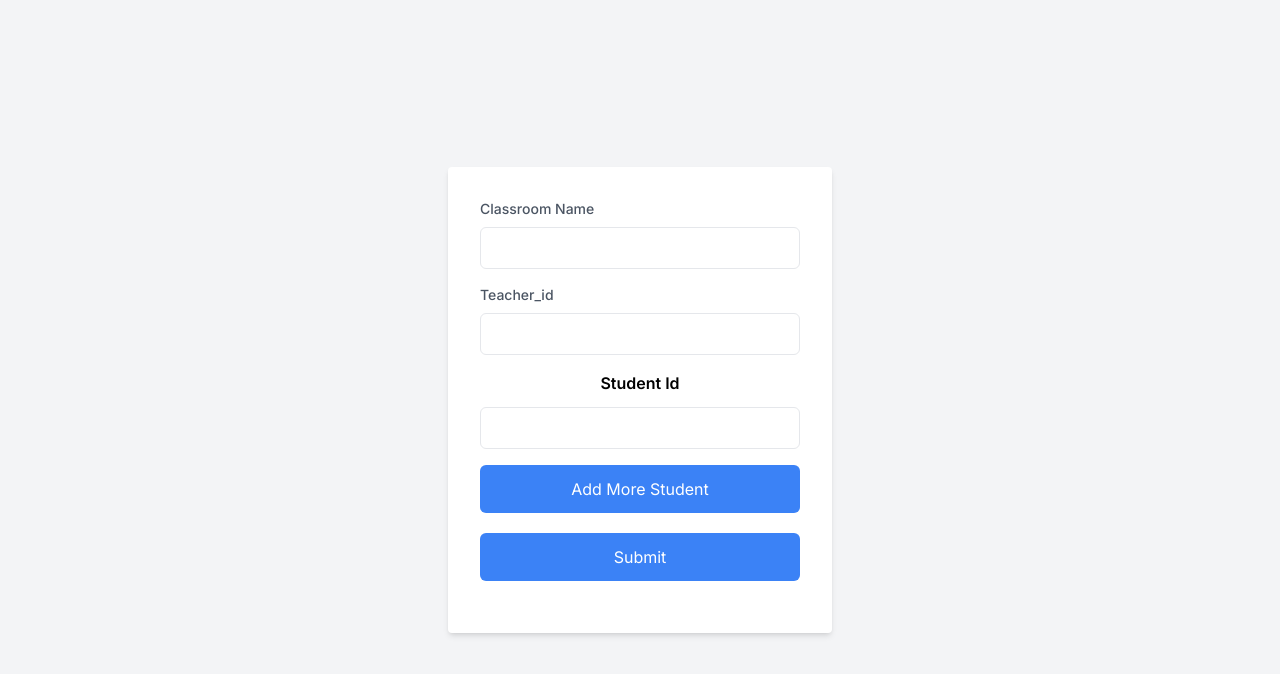
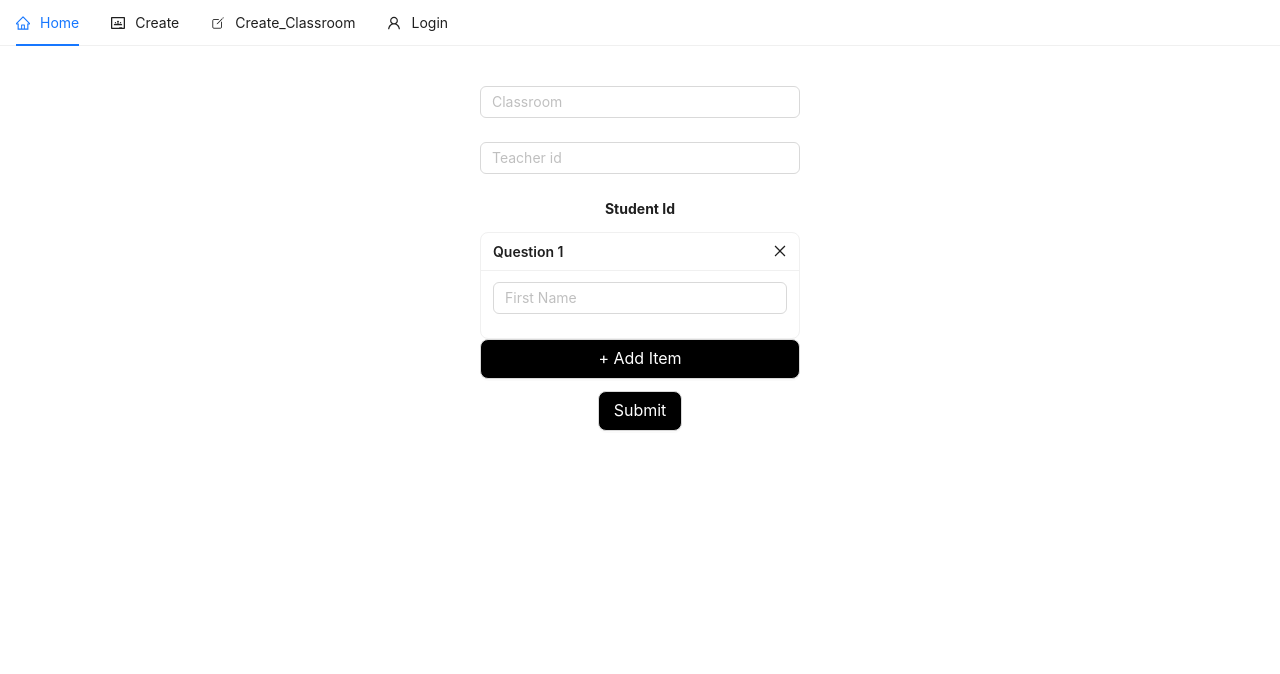
Before and after one commit to abunaserkayes0/Questions, a Next.js app: page /create_classroom in a window 1280 px wide. Shown: the top 674 px of the page. Built offline with nearby package versions, Linux system fonts and the light colour scheme.

Commit message:
Update Create-Classroom

```diff
--- /dev/null
+++ b/app/Components/NavBar/Navbar.tsx
@@ -0,0 +1,31 @@
+import React from "react";
+import {
+  HomeOutlined,
+  AppstoreOutlined,
+  SearchOutlined,
+  UserOutlined,
+} from "@ant-design/icons";
+import { Layout, Menu } from "antd";
+import {SiGoogleclassroom} from 'react-icons/si';
+import { IoCreateOutline } from "react-icons/io5";
+import Link from "next/link";
+export default function Navbar() {
+  return (
+    <>
+      <Menu theme="light" mode="horizontal" defaultSelectedKeys={["1"]}>
+        <Menu.Item key="1" icon={<HomeOutlined />}>
+          <Link href="/">Home</Link>
+        </Menu.Item>
+        <Menu.Item key="2" icon={<SiGoogleclassroom />}>
+          <Link href="/create">Create</Link>
+        </Menu.Item>
+        <Menu.Item key="3" icon={<IoCreateOutline />}>
+          <Link href="/create_classroom">Create_Classroom</Link>
+        </Menu.Item>
+        <Menu.Item key="4" icon={<UserOutlined />}>
+          <Link href="/login">Login</Link>
+        </Menu.Item>
+      </Menu>
+    </>
+  );
+}
--- a/app/create/page.tsx
+++ b/app/create/page.tsx
@@ -37,10 +37,10 @@ export default function page() {
                 flexDirection: "column",
               }}
             >
-              {fields.map((field) => (
+              {fields.map((field, index) => (
                 <Card
                   size="small"
-                  title={`Question-${field.name + 1}`}
+                  title={`Question-${index + 1}`}
                   key={field.key}
                   extra={
                     <CloseOutlined
@@ -51,7 +51,7 @@ export default function page() {
                   }
                 >
                   <Controller
-                    name={`question_title-${field.name + 1}`}
+                    name={`question_title-${index + 1}`}
                     control={control}
                     render={({ field }) => (
                       <Form.Item>
@@ -67,7 +67,7 @@ export default function page() {
                     )}
                   />
                   <Controller
-                    name={`question_${field.name + 1}`}
+                    name={`question_first_${index + 1}`}
                     control={control}
                     render={({ field }) => (
                       <Form.Item>
@@ -83,7 +83,7 @@ export default function page() {
                     )}
                   />
                   <Controller
-                    name={`question_${field.name + 2}`}
+                    name={`question_second_${index + 1}`}
                     control={control}
                     render={({ field }) => (
                       <Form.Item>
@@ -100,7 +100,7 @@ export default function page() {
                   />
 
                   <Controller
-                    name="question_3"
+                    name={`question_third_${index + 1}`}
                     control={control}
                     render={({ field }) => (
                       <Form.Item>
@@ -117,7 +117,7 @@ export default function page() {
                   />
 
                   <Controller
-                    name="question_4"
+                    name={`question_fourth_${index + 1}`}
                     control={control}
                     render={({ field }) => (
                       <Form.Item>
@@ -134,7 +134,7 @@ export default function page() {
                   />
 
                   <Controller
-                    name="correct_answer"
+                    name={`correct_answer_${index + 1}`}
                     control={control}
                     render={({ field }) => (
                       <Form.Item>
@@ -170,13 +170,6 @@ export default function page() {
             Submit
           </Button>
         </Form.Item>
-        <Form.Item noStyle shouldUpdate>
-          {() => (
-            <Typography>
-              <pre>{JSON.stringify(form.getFieldsValue(), null, 2)}</pre>
-            </Typography>
-          )}
-        </Form.Item>
       </Form>
     </>
   );
--- a/app/create_classroom/page.tsx
+++ b/app/create_classroom/page.tsx
@@ -1,92 +1,119 @@
 "use client";
-import React, { useState } from "react";
+import React from "react";
+import { Button, Card, Form, Input } from "antd";
+import { CloseOutlined } from "@ant-design/icons";
+import { Controller, useForm } from "react-hook-form";
+import { ErrorMessage } from "@hookform/error-message";
 
 export default function CreateClassroom() {
-  const [divCount, setDivCount] = useState(1);
-
-  const createNewDiv = () => {
-    setDivCount(divCount + 1);
-  };
-  const dynamicDiv = Array.from({ length: divCount }, (_, index) => (
-    <div key={index} className="created-div">
-      <div className="mb-4">
-        <input
-          type="number"
-          id="student_id"
-          name="student"
-          className="w-full px-3 py-2 border rounded-md focus:outline-none focus:border-blue-500"
-          required
-        />
-      </div>
-    </div>
-  ));
-  const handelClassroom = (e: any) => {
-    e.preventDefault();
-    const from = e.target;
-    const students_id = from.student;
-    // const student = [];
-    /* for (const student_id of students_id) {
-      const student_value = student_id.value;
-      student.push(student_value);
-    }
-    console.log(student); */
-
-    console.log(students_id[students_id.value]);
+  const [form] = Form.useForm();
+  const {
+    handleSubmit,
+    control,
+    formState: { errors },
+  } = useForm();
+  const onSubmit = (data: any) => {
+    console.log(data);
   };
   return (
     <>
-      <div className="bg-gray-100 h-screen flex items-center justify-center">
-        <div className="bg-white p-8 rounded shadow-md w-full sm:w-96">
-          <form onSubmit={handelClassroom}>
-            <div className="mb-4">
-              <label
-                htmlFor="classroom_name"
-                className="block text-gray-600 text-sm font-medium mb-2"
+      <Form
+        form={form}
+        name="dynamic_form_complex"
+        autoComplete="off"
+        onFinish={handleSubmit(onSubmit)}
+        initialValues={{ items: [{}] }}
+        className="my-10 mx-auto w-1/4"
+      >
+        <Controller
+          name="classroom"
+          control={control}
+          rules={{ required: "Classroom is required" }}
+          render={({ field }) => (
+            <Form.Item>
+              <Input {...field} placeholder="Classroom" />
+              <ErrorMessage
+                errors={errors}
+                name="classroom"
+                render={({ message }) => (
+                  <p className="text-red-400">{message}</p>
+                )}
+              />
+            </Form.Item>
+          )}
+        />
+        <Controller
+          name="teacher_id"
+          control={control}
+          rules={{ required: "Teacher is required" }}
+          render={({ field }) => (
+            <Form.Item>
+              <Input {...field} placeholder="Teacher id" />
+              <ErrorMessage
+                errors={errors}
+                name="classroom"
+                render={({ message }) => (
+                  <p className="text-red-400">{message}</p>
+                )}
+              />
+            </Form.Item>
+          )}
+        />
+        <h2 className="text-center font-bold mb-3">Student Id</h2>
+        <Form.List name="items">
+          {(fields, { add, remove }) => (
+            <div>
+              {fields.map((field, index) => (
+                <Card
+                  size="small"
+                  title={`Question ${field.name + 1}`}
+                  key={field.key}
+                  extra={
+                    <CloseOutlined
+                      onClick={() => {
+                        remove(field.name);
+                      }}
+                    />
+                  }
+                >
+                  <Controller
+                    name={`name-${index + 1}`}
+                    control={control}
+                    rules={{ required: "name required" }}
+                    render={({ field }) => (
+                      <Form.Item
+                        className="mb-3"
+                        rules={[
+                          { required: true, message: "Missing first name" },
+                        ]}
+                      >
+                        <Input placeholder="First Name" {...field} />
+                      </Form.Item>
+                    )}
+                  />
+                </Card>
+              ))}
+              <Button
+                className="bg-black text-white hover:bg-white hover:text-black mb-3"
+                size="large"
+                onClick={() => add()}
+                block
               >
-                Classroom Name
-              </label>
-              <input
-                type="text"
-                id="classroom_name"
-                name="classroom_name"
-                className="w-full px-3 py-2 border rounded-md focus:outline-none focus:border-blue-500"
-                required
-              />
+                + Add Item
+              </Button>
             </div>
-
-            <div className="mb-4">
-              <label
-                htmlFor="teacher_id"
-                className="block text-gray-600 text-sm font-medium mb-2"
-              >
-                Teacher_id
-              </label>
-              <input
-                type="number"
-                id="teacher_id"
-                name="teacher_id"
-                className="w-full px-3 py-2 border rounded-md focus:outline-none focus:border-blue-500"
-                required
-              />
-            </div>
-            <h3 className="text-center font-semibold mb-3">Student Id</h3>
-            {dynamicDiv}
-            <button
-              onClick={createNewDiv}
-              type="submit"
-              className="w-full bg-blue-500 text-white p-3 rounded-md hover:bg-blue-600 focus:outline-none focus:shadow-outline-blue active:bg-blue-800 mb-5"
-            >
-              Add More Student
-            </button>
-            <button
-              type="submit"
-              className="w-full bg-blue-500 text-white p-3 rounded-md hover:bg-blue-600 focus:outline-none focus:shadow-outline-blue active:bg-blue-800 mb-5"
-            >
-              Submit
-            </button>
-          </form>
-        </div>
-      </div>
+          )}
+        </Form.List>
+        <Form.Item>
+          <Button
+            className="bg-black text-white hover:bg-white hover:text-black mb-3 my-0 mx-auto block"
+            htmlType="submit"
+            size="large"
+          >
+            Submit
+          </Button>
+        </Form.Item>
+      </Form>
     </>
   );
 }
--- a/app/layout.tsx
+++ b/app/layout.tsx
@@ -1,7 +1,8 @@
 "use client";
+import "./globals.css";
 import { Inter } from "next/font/google";
-import "./globals.css";
 import { createContext } from "react";
+import Navbar from "./Components/NavBar/Navbar";
 const inter = Inter({ subsets: ["latin"] });
 
 export const AuthContext = createContext({});
@@ -11,14 +12,12 @@ export default function RootLayout({
 }: {
   children: React.ReactNode;
 }) {
-
-  const authValue = {
-
-  };
+  const authValue = {};
 
   return (
     <html lang="en">
       <body className={inter.className}>
+        <Navbar />
         <AuthContext.Provider value={authValue}>
           {children}
         </AuthContext.Provider>
--- a/package.json
+++ b/package.json
@@ -16,6 +16,7 @@
     "react": "^18",
     "react-dom": "^18",
     "react-hook-form": "^7.48.2",
+    "react-icons": "^4.12.0",
     "typescript": "^5.2.2"
   },
   "devDependencies": {
```
Also changed, not shown: 1 other file (tests, documents, lock files or other folders).
